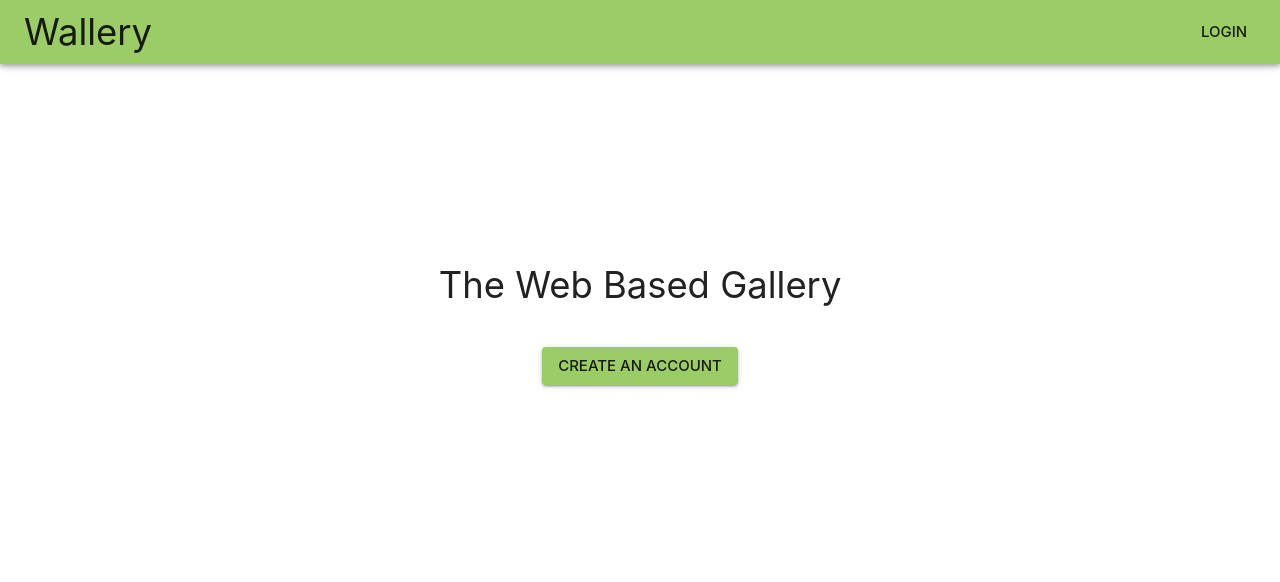
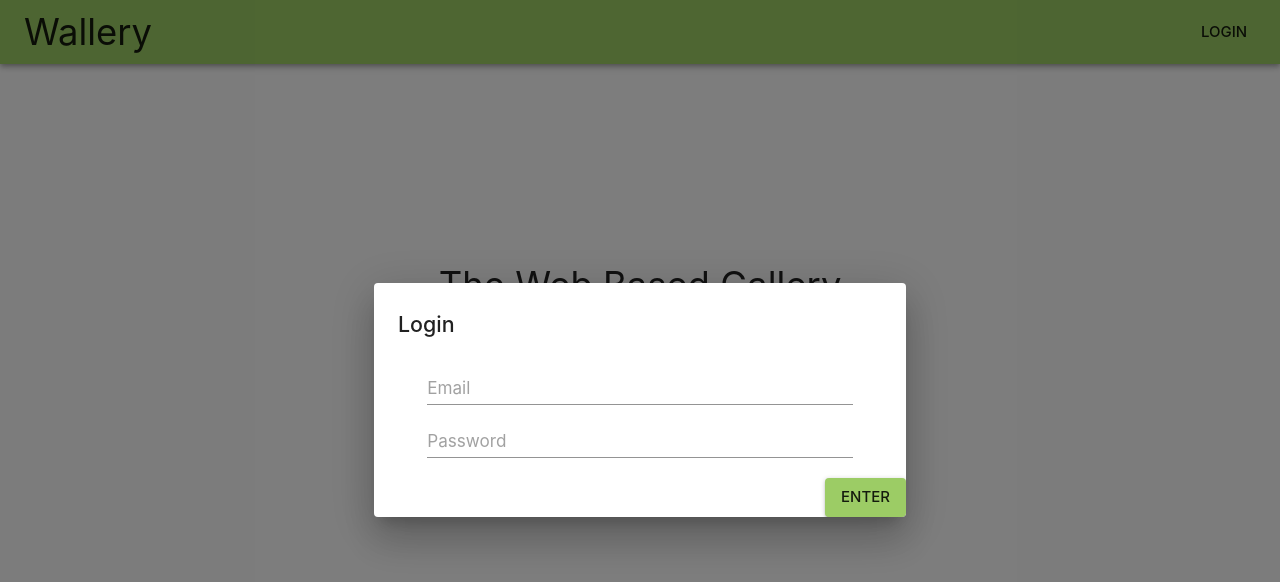
Before and after one commit to erindc/walleryWeb, a React (Create React App) app: page / in a window 1280 px wide. Both pictures are taken after a click on the button "LOGIN". Shown: the top 582 px of the page. Built offline with nearby package versions, Linux system fonts and the light colour scheme.

Commit message:
added login dialog, update file organization

```diff
--- a/src/App.css
+++ b/src/App.css
@@ -5,3 +5,8 @@
 .textCenter {
   text-align: center;
 }
+
+.floatRight {
+  float: right;
+  margin-bottom: 5px;
+}
--- a/src/App.js
+++ b/src/App.js
@@ -3,7 +3,8 @@ import { Route, Switch } from "react-router-dom";
 import { createMuiTheme, MuiThemeProvider } from "@material-ui/core";
 import { blueGrey, lightGreen, amber, red, orange } from "@material-ui/core/colors";
 import './App.css';
-import Home from './home/home';
+import Home from './pages/HomePage';
+import Gallery from './pages/GalleryPage';
 
 const theme = createMuiTheme({
   palette: {
@@ -35,6 +36,7 @@ const App = () => {
       <MuiThemeProvider theme={theme}>
         <Switch>
           <Route path='/' component={Home}/>
+          <Route path='/gallery' component={Gallery}/>
         </Switch>
       </MuiThemeProvider>
     );
--- /dev/null
+++ b/src/dialogs/LoginDialog.js
@@ -0,0 +1,61 @@
+import React, { Component } from 'react';
+import PropTypes from 'prop-types';
+import { withStyles } from '@material-ui/core/styles';
+import Input from '@material-ui/core/Input';
+import DialogTitle from '@material-ui/core/DialogTitle';
+import Dialog from '@material-ui/core/Dialog';
+import Button from '@material-ui/core/Button';
+
+const styles = theme => ({
+  container: {
+    display: 'flex',
+    flexWrap: 'wrap',
+    paddingBottom: '10px',
+  },
+  input: {
+    width: '80%',
+    margin: '10px auto 10px auto',
+  },
+});
+
+class LoginDialog extends Component {
+  handleClose = () => {
+    this.props.onClose();
+  };
+
+  render() {
+    const { classes, onClose, ...other } = this.props;
+
+    return (
+      <Dialog onClose={this.handleClose} aria-labelledby="simple-dialog-title" {...other}>
+        <DialogTitle id="simple-dialog-title">Login</DialogTitle>
+        <div>
+          <form className={classes.container} noValidate autoComplete="off">
+            <Input
+              placeholder="Email"
+              className={classes.input}
+              inputProps={{
+                'aria-label': 'Description',
+              }}
+            />
+            <Input
+              placeholder="Password"
+              className={classes.input}
+              inputProps={{
+                'aria-label': 'Description',
+              }}
+            />
+          </form>
+          <Button variant='contained' color='primary' className='floatRight'>Enter</Button>
+        </div>
+      </Dialog>
+    );
+  }
+}
+
+LoginDialog.propTypes = {
+  classes: PropTypes.object.isRequired,
+  onClose: PropTypes.func,
+};
+
+export default withStyles(styles)(LoginDialog);
--- a/src/index.js
+++ b/src/index.js
@@ -1,14 +1,18 @@
 import React from 'react';
 import ReactDOM from 'react-dom';
 import { BrowserRouter } from 'react-router-dom';
+import CssBaseline from '@material-ui/core/CssBaseline';
 import './index.css';
 import App from './App';
 import * as serviceWorker from './serviceWorker';
 
 ReactDOM.render(
-  <BrowserRouter>
-    <App />
-  </BrowserRouter>
+  <React.Fragment>
+    <CssBaseline/>
+      <BrowserRouter>
+        <App />
+      </BrowserRouter>
+  </React.Fragment>
   , document.getElementById('root'));
 
 serviceWorker.unregister();
--- /dev/null
+++ b/src/pages/GalleryPage.js
@@ -0,0 +1,22 @@
+import React, { Component } from 'react';
+import Nav from '../shared/Nav';
+
+class Gallery extends Component {
+  constructor(props) {
+    super(props);
+    this.state = {
+      //TODO: authentication
+      authenticated: true
+    }
+  }
+
+  render() {
+    return (
+      <div>
+        <Nav authenticated={this.state.authenticated} />
+      </div>
+    );
+  };
+};
+
+export default Gallery;
--- a/src/shared/Nav.js
+++ b/src/shared/Nav.js
@@ -1,10 +1,11 @@
-import React from 'react';
+import React, { Component } from 'react';
 import PropTypes from 'prop-types';
 import { withStyles } from '@material-ui/core/styles';
 import AppBar from '@material-ui/core/AppBar';
 import Toolbar from '@material-ui/core/Toolbar';
 import Typography from '@material-ui/core/Typography';
 import Button from '@material-ui/core/Button';
+import LoginDialog from '../dialogs/LoginDialog';
 
 
 const styles = {
@@ -13,36 +14,51 @@ const styles = {
   },
   grow: {
     flexGrow: 1,
-  },
-  menuButton: {
-    marginLeft: -12,
-    marginRight: 20,
-  },
+  }
 };
 
-function ButtonAppBar(props) {
-  const { classes, authenticated } = props;
+class NavBar extends Component {
+  constructor(props) {
+    super(props);
+    this.state = {
+      classes: props.classes,
+      authenticated: props.authenticated,
+      showLoginDialog: false
+    };
+  };
 
+  handleStartLogin = () => {
+    this.setState({showLoginDialog: true});
+  };
+
+  handleCloseLogin = () => {
+    this.setState({showLoginDialog: false});
+  };
+
+  render() {
     return (
-    <div className={classes.root}>
+      <div className={this.state.classes.root}>
         <AppBar position="static">
           <Toolbar>
-          <Typography variant="h4" color="inherit" className={classes.grow}>
+            <Typography variant="h4" color="inherit" className={this.state.classes.grow}>
               Wallery
             </Typography>
-          {!authenticated ? (
-            <Button color="inherit">Login</Button>
+            {!this.state.authenticated ? (
+              <Button color="inherit" onClick={this.handleStartLogin}>Login</Button>
             ) : (
               <Button color="inherit">Logout</Button>
             )}
           </Toolbar>
         </AppBar>
+        <LoginDialog open={this.state.showLoginDialog} onClose={this.handleCloseLogin} />
       </div>
     );
-}
-
-ButtonAppBar.propTypes = {
-  classes: PropTypes.object.isRequired,
+  };
 };
 
-export default withStyles(styles)(ButtonAppBar);
+NavBar.propTypes = {
+  classes: PropTypes.object.isRequired,
+  authenticated: PropTypes.bool.isRequired
+};
+
+export default withStyles(styles)(NavBar);
```
Also changed, not shown: src/pages/HomePage.js (renamed from src/home/home.js). Lines whose indentation alone changed are shown as unchanged.
